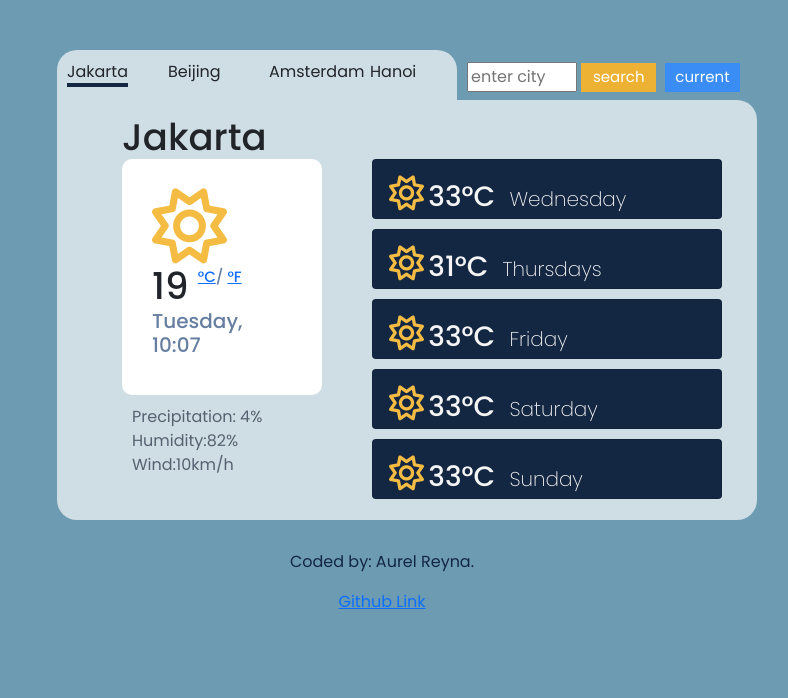
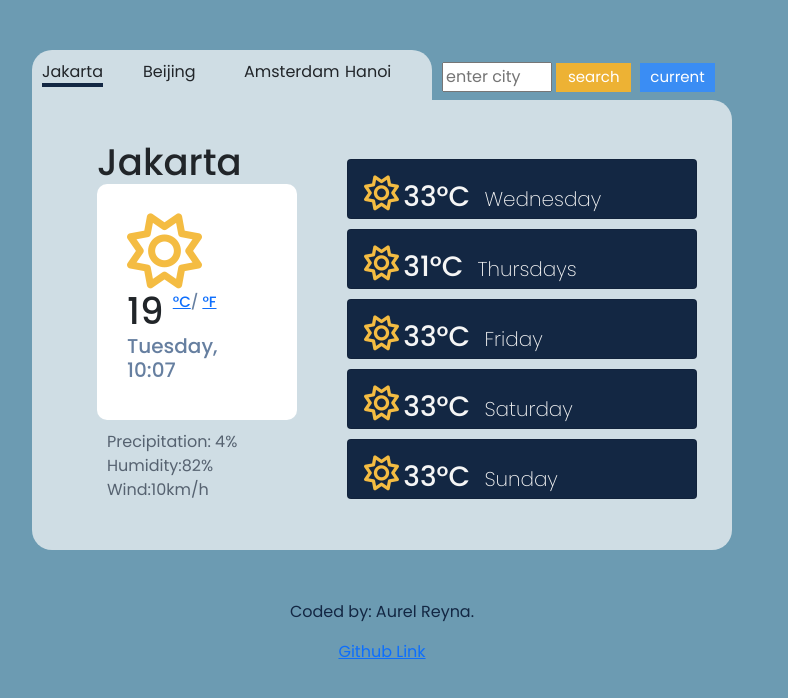
Before and after one commit to jorke-is-dangling/shecodesadvance, a plain HTML site: page project/index.html in a window 1280 px wide. Shown: the whole page, without its empty margins (258-1046 px from the left). Drawn offline with nearby package versions, Linux system fonts and the light colour scheme.

Commit message:
Fixed layout issue in css

```diff
--- a/project/style.css
+++ b/project/style.css
@@ -31,8 +31,8 @@ p {
   font-size: 35px;
 }
 .weatherapp {
-  width: 650px;
-  height: 450px;
+  width: 700px;
+  height: 500px;
   margin: 50px auto;
 }
 .weatherapptopleft {
@@ -99,7 +99,7 @@ button:hover {
 .weatherappbottom {
   background-color: rgba(250, 250, 250, 0.7);
   width: 700px;
-  height: 420px;
+  height: 450px;
   border-bottom-left-radius: 20px;
   border-bottom-right-radius: 20px;
   border-top-right-radius: 20px;
@@ -110,6 +110,7 @@ button:hover {
   width: 300px;
   float: left;
   padding: 0px 0px 0px 50px;
+  margin: 25px 0px;
 }
 
 .lefttop {
@@ -127,7 +128,6 @@ right {
   display: inline;
   width: 400px;
   height: 300px;
-  position: relative;
 }
 
 .cardDay {
@@ -135,7 +135,7 @@ right {
   color: whitesmoke;
   height: 60px;
   width: 350px;
-  margin: 10px;
+  margin: 10px 0px;
 }
 
 .cardDay:hover {
```
Also changed, not shown: 2 other files.
